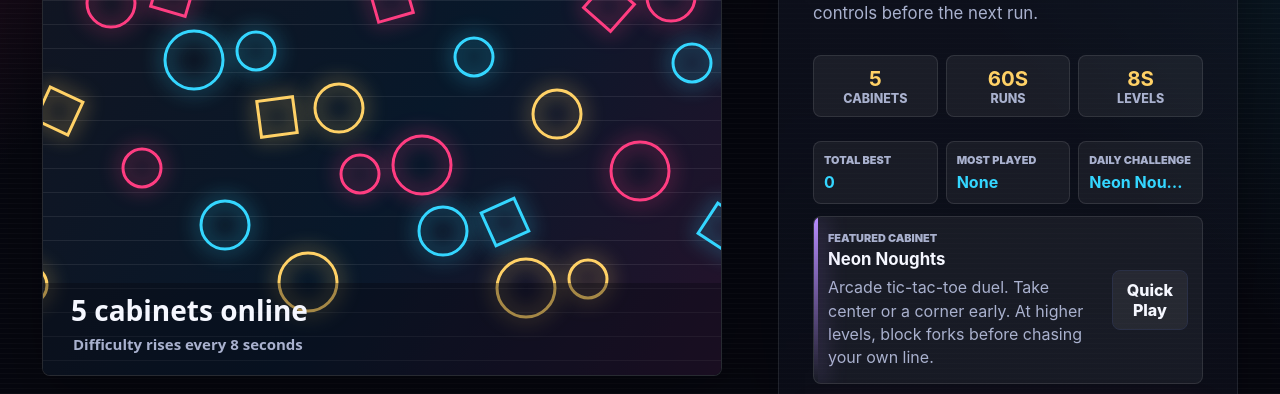
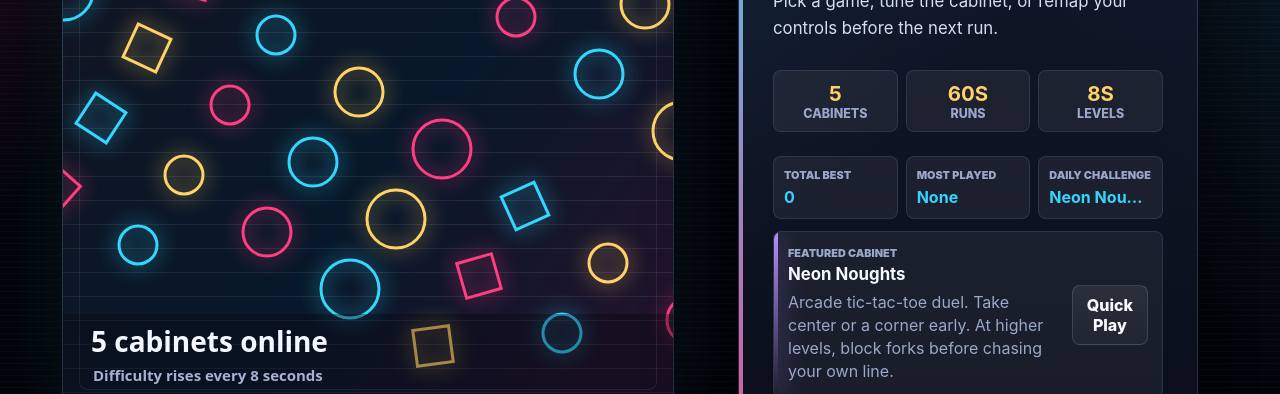
Before and after one commit to Im-HimGoated/arcade-mini-games, a plain HTML site: page index.html in a window 1280 px wide. Shown: the part 410-804 px from the top of the page. Drawn offline with Linux system fonts and the light colour scheme.

Commit message:
Polish arcade visual design

```diff
--- a/styles.css
+++ b/styles.css
@@ -805,6 +805,196 @@
   width: 100%;
 }
 
+/* Visual polish pass */
+:root {
+  --bg: #03040b;
+  --panel: rgba(13, 18, 32, 0.86);
+  --panel-strong: rgba(22, 29, 50, 0.96);
+  --line: rgba(177, 211, 255, 0.17);
+  --text: #f7fbff;
+  --muted: #9aa8c8;
+  --violet: #9b7cff;
+  --shadow: 0 28px 90px rgba(0, 0, 0, 0.46);
+}
+
+body {
+  background:
+    linear-gradient(135deg, rgba(255, 61, 129, 0.17), transparent 30%),
+    linear-gradient(225deg, rgba(52, 214, 255, 0.16), transparent 38%),
+    linear-gradient(180deg, rgba(155, 124, 255, 0.12), transparent 46%),
+    repeating-linear-gradient(0deg, rgba(255, 255, 255, 0.025) 0 1px, transparent 1px 6px),
+    var(--bg);
+  overflow: hidden;
+}
+
+body::before {
+  background:
+    linear-gradient(90deg, rgba(255, 255, 255, 0.035) 1px, transparent 1px),
+    linear-gradient(0deg, rgba(255, 255, 255, 0.025) 1px, transparent 1px);
+  background-size: 72px 72px;
+  content: "";
+  inset: 84px 0 0;
+  mask-image: linear-gradient(180deg, rgba(0, 0, 0, 0.78), transparent 75%);
+  pointer-events: none;
+  position: fixed;
+  z-index: -1;
+}
+
+.topbar {
+  background:
+    linear-gradient(90deg, rgba(255, 61, 129, 0.12), transparent 28%),
+    linear-gradient(270deg, rgba(52, 214, 255, 0.12), transparent 32%),
+    rgba(3, 5, 13, 0.86);
+  border-bottom-color: rgba(177, 211, 255, 0.14);
+  box-shadow: 0 10px 40px rgba(0, 0, 0, 0.26);
+}
+
+h2 {
+  font-size: clamp(2.45rem, 8vw, 6.25rem);
+}
+
+.intro-screen {
+  gap: clamp(24px, 5vw, 64px);
+  grid-template-columns: minmax(0, 1.1fr) minmax(330px, 480px);
+  margin: 0 auto;
+  max-width: 1240px;
+}
+
+.hero-visual {
+  background:
+    linear-gradient(135deg, rgba(255, 61, 129, 0.12), transparent 38%),
+    linear-gradient(225deg, rgba(52, 214, 255, 0.12), transparent 45%),
+    #070a12;
+  border-color: rgba(177, 211, 255, 0.18);
+  box-shadow:
+    var(--shadow),
+    inset 0 0 0 1px rgba(255, 255, 255, 0.045),
+    0 0 70px rgba(52, 214, 255, 0.12);
+  min-height: 470px;
+}
+
+.hero-visual::before {
+  border: 1px solid rgba(255, 255, 255, 0.08);
+  border-radius: 8px;
+  content: "";
+  inset: 16px;
+  pointer-events: none;
+  position: absolute;
+  z-index: 2;
+}
+
+.hero-visual::after {
+  background: linear-gradient(90deg, var(--hot), var(--sun), var(--cool), var(--mint));
+  bottom: 0;
+  content: "";
+  height: 4px;
+  left: 0;
+  position: absolute;
+  right: 0;
+  z-index: 3;
+}
+
+#attractCanvas {
+  min-height: 470px;
+}
+
+.intro-panel,
+.about-panel {
+  background:
+    linear-gradient(135deg, rgba(52, 214, 255, 0.09), transparent 42%),
+    linear-gradient(180deg, rgba(21, 28, 48, 0.92), rgba(9, 13, 25, 0.88));
+  border-color: rgba(177, 211, 255, 0.16);
+  box-shadow:
+    var(--shadow),
+    inset 0 1px 0 rgba(255, 255, 255, 0.08);
+}
+
+.intro-panel {
+  position: relative;
+}
+
+.intro-panel::before {
+  background: linear-gradient(180deg, var(--cool), var(--hot));
+  border-radius: 8px 0 0 8px;
+  content: "";
+  inset: 14px auto 14px 0;
+  position: absolute;
+  width: 4px;
+}
+
+.intro-copy,
+.game-hook {
+  color: #d5ddf3;
+}
+
+.primary-button {
+  background:
+    linear-gradient(135deg, rgba(255, 255, 255, 0.16), transparent 34%),
+    linear-gradient(135deg, var(--hot), #ef7c31);
+  box-shadow:
+    0 14px 36px rgba(255, 61, 129, 0.26),
+    inset 0 1px 0 rgba(255, 255, 255, 0.22);
+}
+
+.secondary-button,
+.icon-button {
+  background: linear-gradient(180deg, rgba(255, 255, 255, 0.075), rgba(255, 255, 255, 0.035));
+}
+
+.primary-button:hover,
+.secondary-button:hover,
+.icon-button:hover {
+  box-shadow: 0 14px 34px rgba(52, 214, 255, 0.12);
+}
+
+.game-card,
+.setting-row,
+.keybind-row,
+.hud-stats span {
+  background:
+    linear-gradient(135deg, rgba(255, 255, 255, 0.075), transparent 38%),
+    linear-gradient(180deg, rgba(24, 30, 48, 0.96), rgba(9, 13, 25, 0.95));
+  border-color: rgba(177, 211, 255, 0.13);
+  box-shadow:
+    0 22px 70px rgba(0, 0, 0, 0.32),
+    inset 0 1px 0 rgba(255, 255, 255, 0.06);
+}
+
+.game-card:hover {
+  border-color: rgba(52, 214, 255, 0.38);
+  box-shadow:
+    0 26px 82px rgba(0, 0, 0, 0.4),
+    0 0 42px rgba(52, 214, 255, 0.1);
+}
+
+.game-preview {
+  border-bottom-color: rgba(177, 211, 255, 0.13);
+}
+
+.game-card h3 {
+  font-size: 1.34rem;
+}
+
+.intro-stats span,
+.intro-command article,
+.spotlight-panel,
+.cabinet-readout span,
+.about-info section {
+  background: rgba(255, 255, 255, 0.06);
+  border-color: rgba(177, 211, 255, 0.12);
+}
+
+.spotlight-panel {
+  transition:
+    border-color 160ms ease,
+    transform 160ms ease;
+}
+
+.spotlight-panel:hover {
+  border-color: rgba(52, 214, 255, 0.34);
+  transform: translateY(-1px);
+}
+
 @keyframes cabinetIn {
   from {
     opacity: 0;
```
